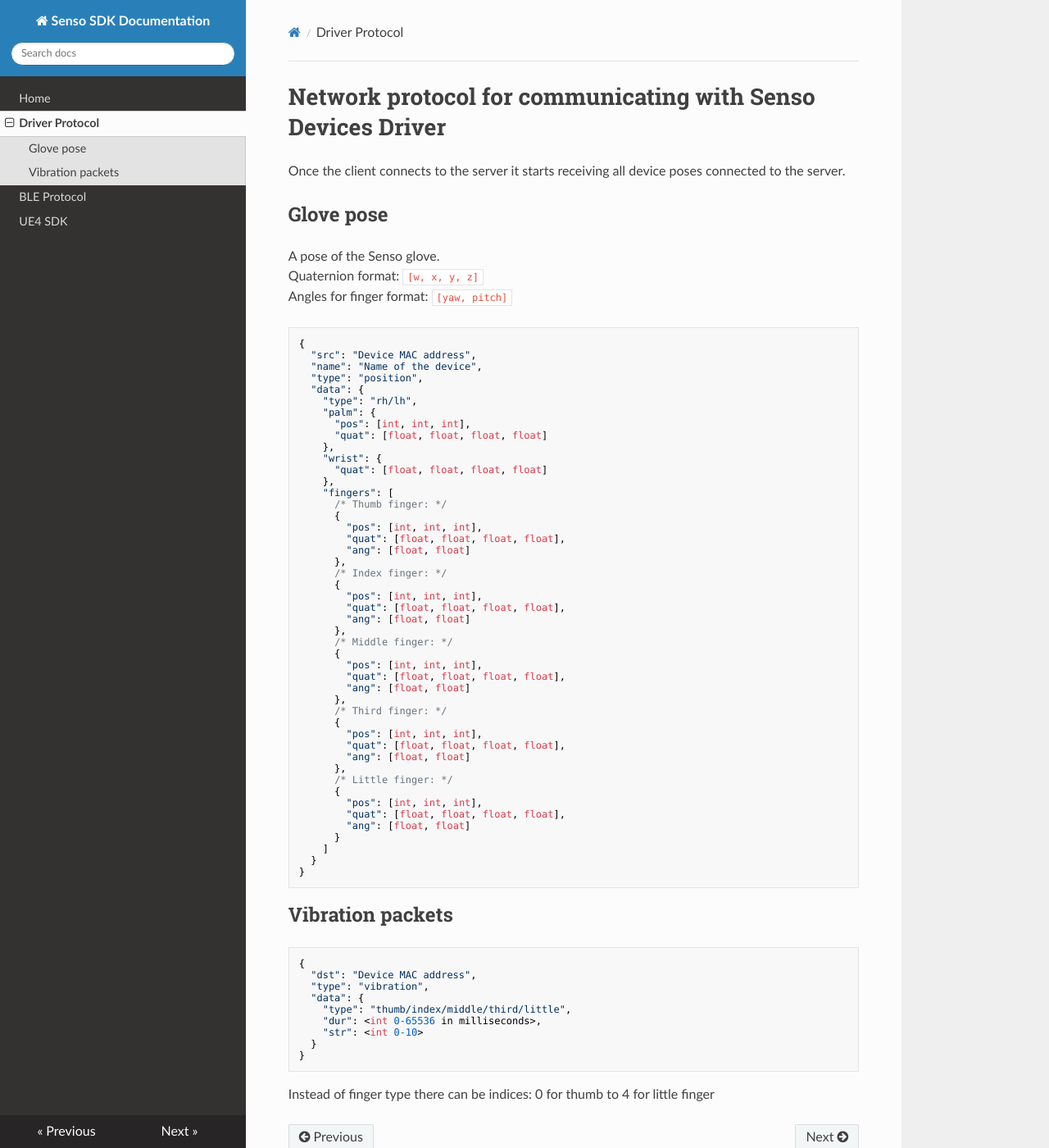
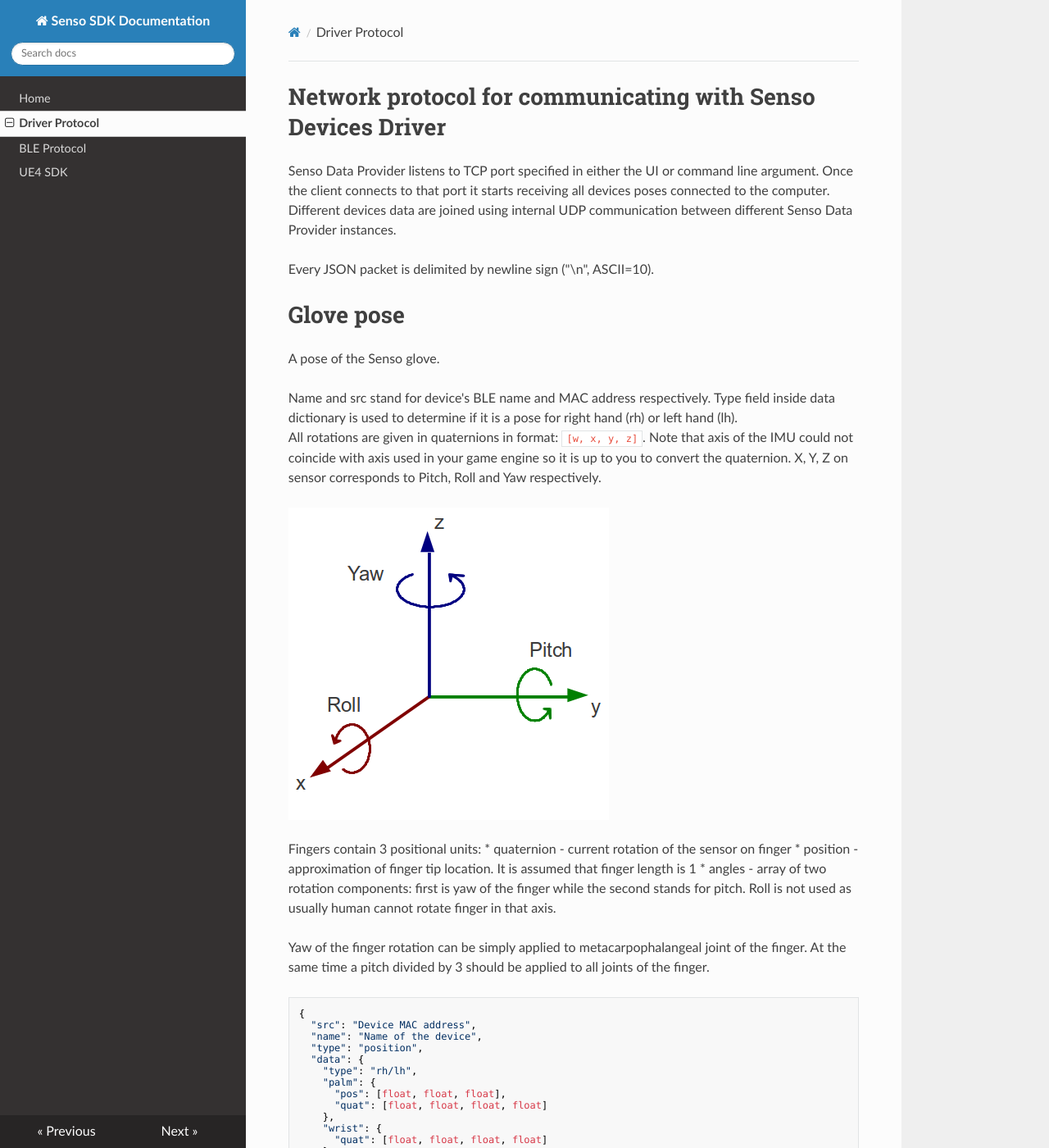
Before and after one commit to paintenzero/senso-docs, an MkDocs documentation site: the page built from docs/net_protocol.md, in a window 1280 px wide and 1400 px high. Shown: the whole window at 82% size. Built offline with MkDocs 1.6.1, drawn with Linux system fonts in a browser that asks for light colours; nearby versions of some CDN libraries; old or Windows-style settings are respelled for this version of MkDocs; some of the changed text lies outside the part shown.

Commit message:
Network protocol

````diff
--- a/docs/net_protocol.md
+++ b/docs/net_protocol.md
@@ -1,12 +1,26 @@
 # Network protocol for communicating with Senso Devices Driver
 
-Once the client connects to the server it starts receiving all device poses connected to the server.
+Senso Data Provider listens to TCP port specified in either the UI or command line argument. Once the client connects to that port it starts receiving all devices poses connected to the computer. Different devices data are joined using internal UDP communication between different Senso Data Provider instances.
 
-## Glove pose
+Every JSON packet is delimited by newline sign ("\n", ASCII=10).
+
+# Glove pose
 
 A pose of the Senso glove.
-Quaternion format: `[w, x, y, z]`
-Angles for finger format: `[yaw, pitch]`
+
+
+Name and src stand for device's BLE name and MAC address respectively. Type field inside data dictionary is used to determine if it is a pose for right hand (rh) or left hand (lh).
+All rotations are given in quaternions in format: `[w, x, y, z]`. Note that axis of the IMU could not coincide with axis used in your game engine so it is up to you to convert the quaternion.
+X, Y, Z on sensor corresponds to Pitch, Roll and Yaw respectively.
+
+![Pitch Roll Yaw](img/roll_pitch_yaw.png)
+
+Fingers contain 3 positional units:
+* quaternion - current rotation of the sensor on finger
+* position - approximation of finger tip location. It is assumed that finger length is 1
+* angles - array of two rotation components: first is yaw of the finger while the second stands for pitch. Roll is not used as usually human cannot rotate finger in that axis.
+
+Yaw of the finger rotation can be simply applied to metacarpophalangeal joint of the finger. At the same time a pitch divided by 3 should be applied to all joints of the finger.
 
 ```
 {
@@ -16,7 +30,7 @@ Angles for finger format: `[yaw, pitch]`
   "data": {
     "type": "rh/lh",
     "palm": {
-      "pos": [int, int, int],
+      "pos": [float, float, float],
       "quat": [float, float, float, float]
     },
     "wrist": {
@@ -25,31 +39,31 @@ Angles for finger format: `[yaw, pitch]`
     "fingers": [
       /* Thumb finger: */
       {
-        "pos": [int, int, int],
+        "pos": [float, float, float],
         "quat": [float, float, float, float],
         "ang": [float, float]
       },
       /* Index finger: */
       {
-        "pos": [int, int, int],
+        "pos": [float, float, float],
         "quat": [float, float, float, float],
         "ang": [float, float]
       },
       /* Middle finger: */
       {
-        "pos": [int, int, int],
+        "pos": [float, float, float],
         "quat": [float, float, float, float],
         "ang": [float, float]
       },
       /* Third finger: */
       {
-        "pos": [int, int, int],
+        "pos": [float, float, float],
         "quat": [float, float, float, float],
         "ang": [float, float]
       },
       /* Little finger: */
       {
-        "pos": [int, int, int],
+        "pos": [float, float, float],
         "quat": [float, float, float, float],
         "ang": [float, float]
       }
@@ -58,7 +72,9 @@ Angles for finger format: `[yaw, pitch]`
 }
 ```
 
-## Vibration packets
+# Vibration packet
+
+To start vibrating a client should send the following JSON packet to the server:
 
 ```
 {
@@ -66,10 +82,30 @@ Angles for finger format: `[yaw, pitch]`
   "type": "vibration",
   "data": {
     "type": "thumb/index/middle/third/little",
-    "dur": <int 0-65536 in milliseconds>,
+    "dur": <int 0-65536>,
     "str": <int 0-10>
   }
 }
 ```
 
-Instead of finger type there can be indices: 0 for thumb to 4 for little finger
+dst field is the MAC address of the device you want to start vibrating on.
+type field inside data dictionary should specify which finger you want to start vibration. Instead of finger name there can be integer indices: from 0 for thumb to 4 for little finger.
+dur is the duration of the vibration in milliseconds
+str is the strength of the vibration. Valid values are from 0 to 10.
+
+To stop vibrating before duration expired you want to pass packet with strength set to 0.
+
+# HMD orientation packet
+
+Client should specify orientation of the HMD. This is a rotation to better adjust hand orientation in the global space.
+
+```
+{
+  "type": "orientation",
+  "data": {
+    "rot": [float, float, float]
+  }
+}
+```
+
+Rotation is given in radians around axes pitch, roll and yaw respectively.
````
Also changed, not shown: docs/index.md (+21 -24 lines), docs/ue4.md (+11 -13 lines), docs/img/roll_pitch_yaw.png (added).
